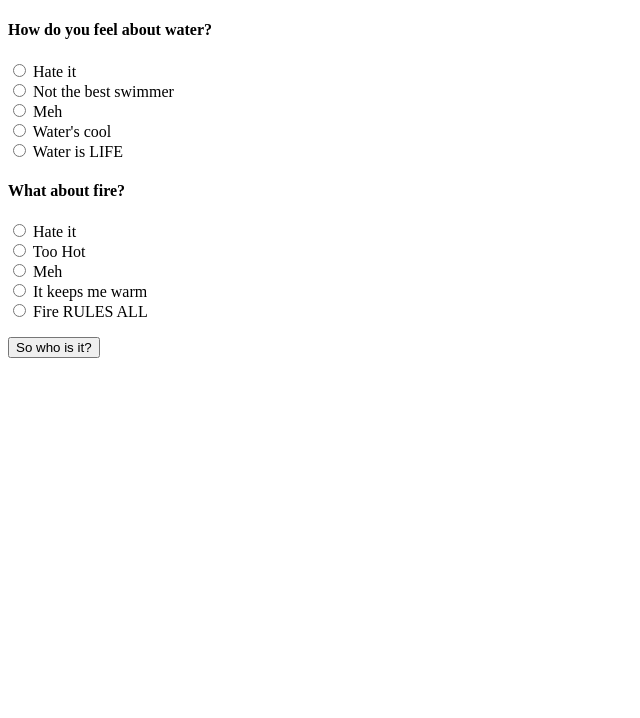
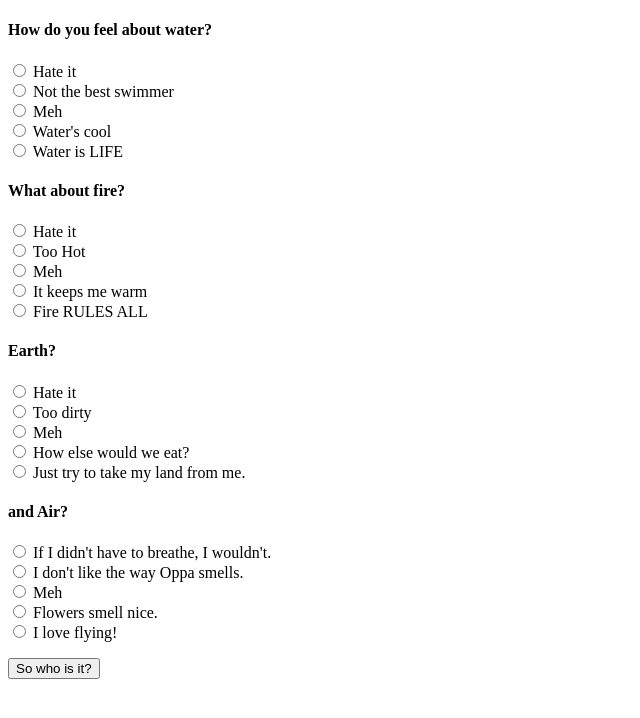
Before and after one commit to RomeoKilo125/friendFinder, a website: page app/public/survey.html in a window 1280 px wide. Shown: the whole page, without its empty margins (0-640 px from the left). Drawn offline with nearby package versions, Linux system fonts and the light colour scheme.

Commit message:
additional questions

```diff
--- a/app/public/survey.html
+++ b/app/public/survey.html
@@ -43,6 +43,40 @@
       <input type="radio" name="q2" value=5 />
       <label for="q2">Fire RULES ALL</label>
     </radiogroup>
+    <radiogroup id='q3'>
+      <h4>Earth?</h4>
+      <input type="radio" name="q3" value=1 />
+      <label for="q3">Hate it</label>
+      <br>
+      <input type="radio" name="q3" value=2 />
+      <label for="q3">Too dirty</label>
+      <br>
+      <input type="radio" name="q3" value=3 />
+      <label for="q3">Meh</label>
+      <br>
+      <input type="radio" name="q3" value=4 />
+      <label for="q3">How else would we eat?</label>
+      <br>
+      <input type="radio" name="q3" value=5 />
+      <label for="q3">Just try to take my land from me.</label>
+    </radiogroup>
+    <radiogroup id='q4'>
+      <h4>and Air?</h4>
+      <input type="radio" name="q4" value=1 />
+      <label for="q4">If I didn't have to breathe, I wouldn't.</label>
+      <br>
+      <input type="radio" name="q4" value=2 />
+      <label for="q4">I don't like the way Oppa smells.</label>
+      <br>
+      <input type="radio" name="q4" value=3 />
+      <label for="q4">Meh</label>
+      <br>
+      <input type="radio" name="q4" value=4 />
+      <label for="q4">Flowers smell nice.</label>
+      <br>
+      <input type="radio" name="q4" value=5 />
+      <label for="q4">I love flying!</label>
+    </radiogroup>
 
     <p><button type="submit" class="submit">So who is it?</button></p>
   </form>
@@ -55,8 +89,10 @@
     event.preventDefault();
     let q1 = parseInt($('input[name=q1]:checked').val());
     let q2 = parseInt($('input[name=q2]:checked').val());
+    let q3 = parseInt($('input[name=q3]:checked').val());
+    let q4 = parseInt($('input[name=q4]:checked').val());
 
-    let answers = [q1, q2]
+    let answers = [q1, q2, q3, q4]
 
     console.log(answers);
   });
```
